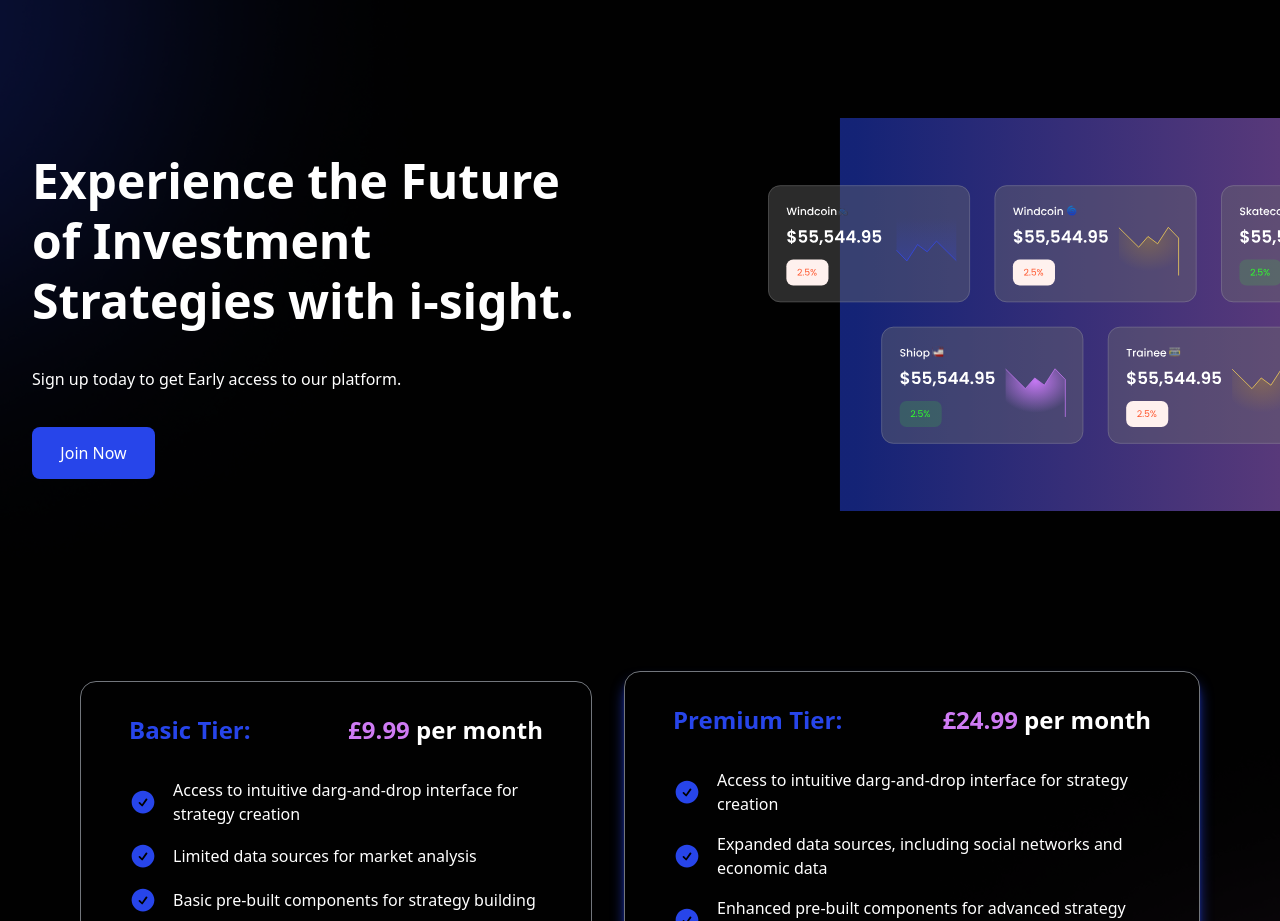
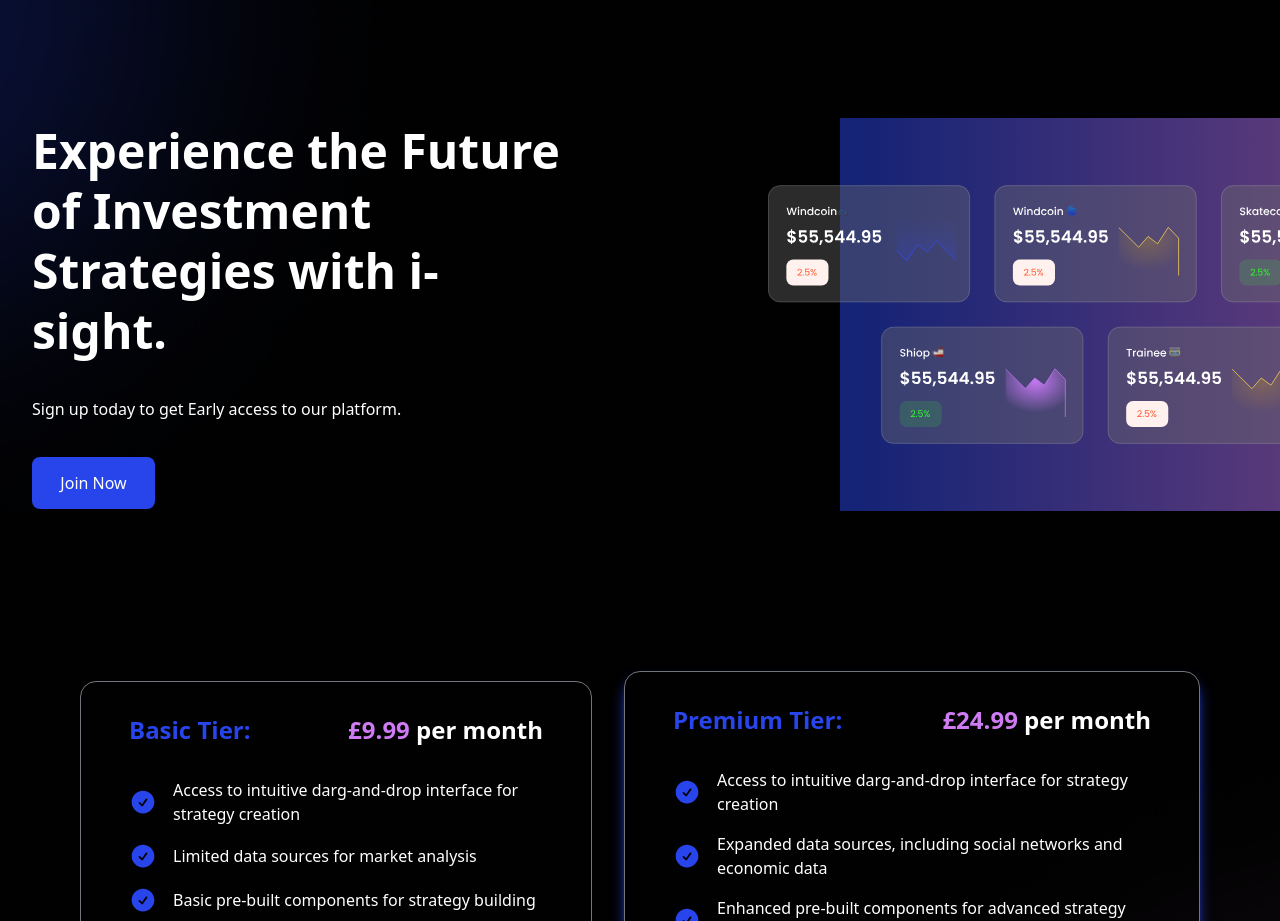
Before and after one commit to talalmughal/i-sight, a Next.js app: page / in a window 1280 px wide. Shown: the part 1640-2561 px from the top of the page. Built offline with nearby package versions, Linux system fonts and the light colour scheme.

Commit message:
minor fix

```diff
--- a/pages/index.tsx
+++ b/pages/index.tsx
@@ -88,7 +88,7 @@ export default function Home() {
           ))}
         </div>
         <div className="w-full max-w-[1440px] mx-auto flex flex-col md:flex-row items-center justify-between gap-8 pt-16">
-          <div className="md:max-w-[50%] flex flex-col items-center md:items-start gap-8 px-4 md:px-8">
+          <div className="md:max-w-[47%] flex flex-col items-center md:items-start gap-8 px-4 md:px-8">
             <p className="text-[25px] md:text-[35px] lg:md:text-[48px] font-[600] leading-[40px] md:leading-[50px] xl:leading-[60px] text-center md:text-left">
               Experience the Future of Investment Strategies with i-sight.{" "}
             </p>
```
